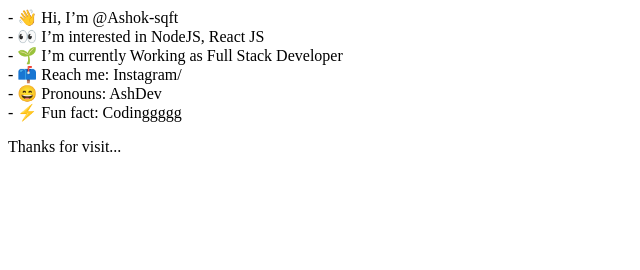
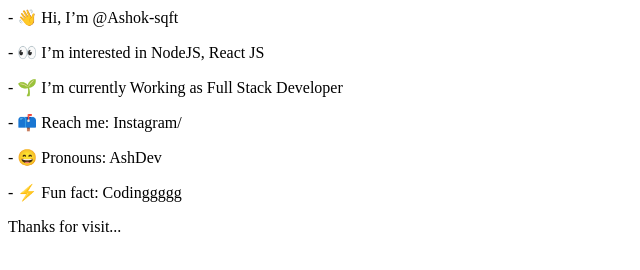
Before and after one commit to Ashok-sqft/ashok-sqft.github.com, a plain HTML site: page index.html in a window 1280 px wide. Shown: the whole page, without its empty margins (0-640 px from the left). Drawn offline with Linux system fonts and the light colour scheme.

Commit message:
Update index.html

```diff
--- a/index.html
+++ b/index.html
@@ -4,12 +4,12 @@
   </head>
   <body>
 
-- 👋 Hi, I’m @Ashok-sqft <br />
-- 👀 I’m interested in NodeJS, React JS <br />
-- 🌱 I’m currently Working as Full Stack Developer  <br />
-- 📫 Reach me: Instagram/  <br />
-- 😄 Pronouns: AshDev <br />
-- ⚡ Fun fact: Codinggggg <br />
+<p>- 👋 Hi, I’m @Ashok-sqft </p>
+<p>- 👀 I’m interested in NodeJS, React JS </p>
+<p>- 🌱 I’m currently Working as Full Stack Developer  </p>
+<p>- 📫 Reach me: Instagram/  </p>
+<p>- 😄 Pronouns: AshDev </p>
+<p>- ⚡ Fun fact: Codinggggg </p>
 
 <!---
 Ashok-sqft/Ashok-sqft is a ✨ special ✨ repository because its `README.md` (this file) appears on your GitHub profile.
```
